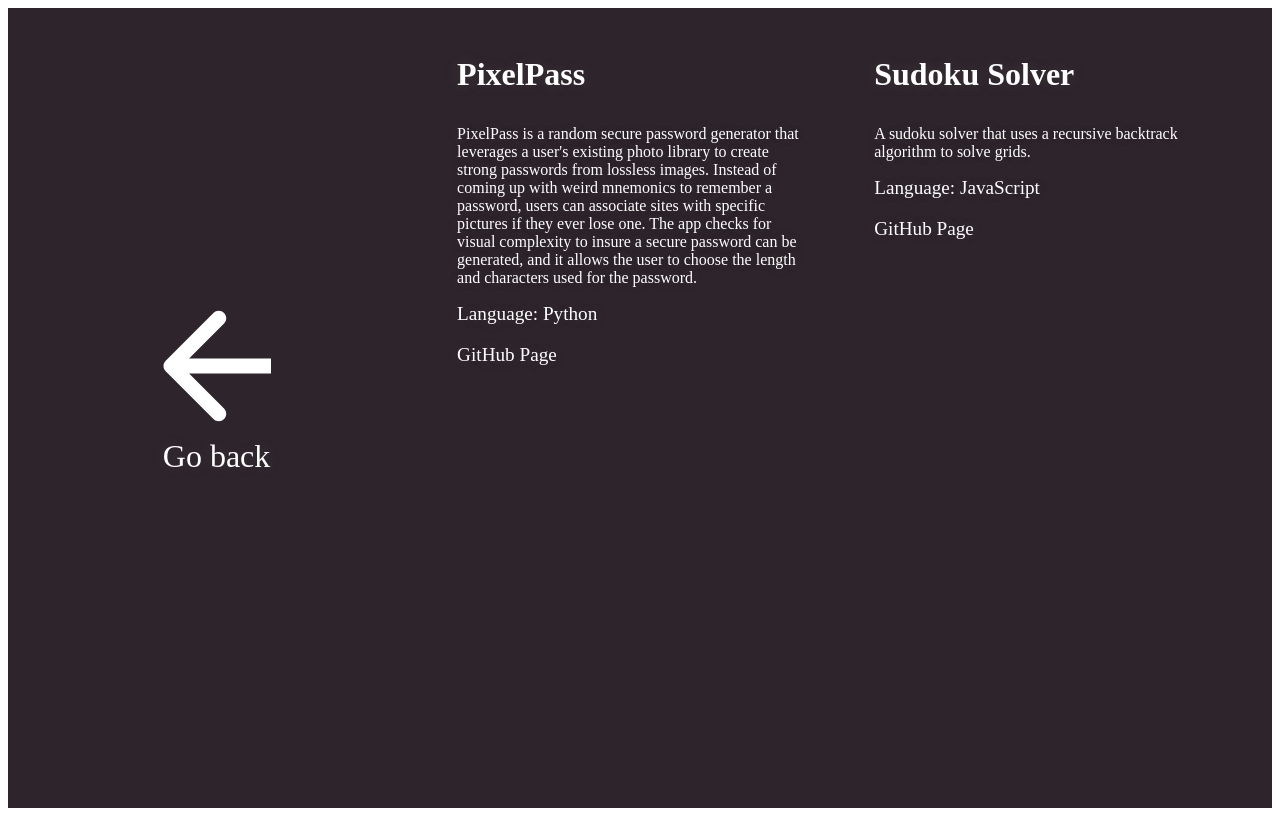
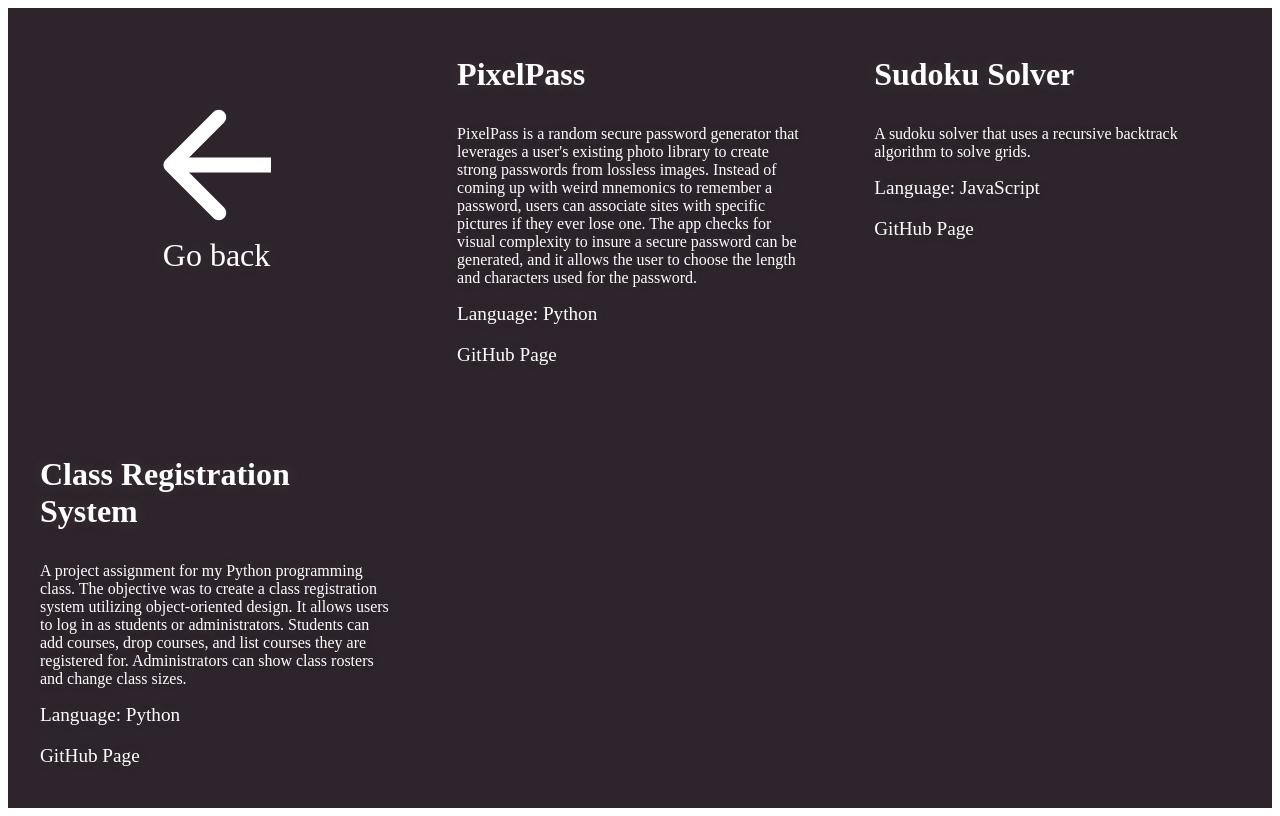
Before and after one commit to erelsop/portfolio, a Gatsby site: page /portfolio in a window 1280 px wide. Built offline with nearby package versions, Linux system fonts and the light colour scheme; Gatsby itself is replaced by a stand-in of ours.

Commit message:
Add item to portfolio

```diff
--- a/public/chunk-map.json
+++ b/public/chunk-map.json
@@ -1 +1 @@
-{"polyfill":["/polyfill-82df740e7cad994d0af0.js"],"app":["/app-e744ded02b81f9fee0a1.js"],"component---src-pages-404-js":["/component---src-pages-404-js-d54faedc94898366c7bc.js"],"component---src-pages-blog-js":["/component---src-pages-blog-js-6151cfb77add8c8fa8d4.js"],"component---src-pages-index-js":["/component---src-pages-index-js-2623b44635e9703cfdff.js"],"component---src-pages-portfolio-js":["/component---src-pages-portfolio-js-e90a4083d14391396b9a.js"]}
+{"polyfill":["/polyfill-82df740e7cad994d0af0.js"],"app":["/app-e744ded02b81f9fee0a1.js"],"component---src-pages-404-js":["/component---src-pages-404-js-d54faedc94898366c7bc.js"],"component---src-pages-blog-js":["/component---src-pages-blog-js-6151cfb77add8c8fa8d4.js"],"component---src-pages-index-js":["/component---src-pages-index-js-2623b44635e9703cfdff.js"],"component---src-pages-portfolio-js":["/component---src-pages-portfolio-js-11fa3b99774b3c636fd3.js"]}
--- a/public/page-data/app-data.json
+++ b/public/page-data/app-data.json
@@ -1 +1 @@
-{"webpackCompilationHash":"7d375d68a2afccb6cce4"}
+{"webpackCompilationHash":"c3114f530d36507b6c3e"}
--- a/src/pages/portfolio.js
+++ b/src/pages/portfolio.js
@@ -48,6 +48,26 @@
           GitHub Page
         </a>
       </section>
+      <section className="portfolio-item-container">
+        <h1 className="item-title">Class Registration System</h1>
+        <p className="item-description">
+          A project assignment for my Python programming class. The objective
+          was to create a class registration system utilizing object-oriented
+          design. It allows users to log in as students or administrators.
+          Students can add courses, drop courses, and list courses they are
+          registered for. Administrators can show class rosters and change class
+          sizes.
+        </p>
+        <p className="item-language">Language: Python</p>
+        <a
+          href="https://github.com/erelsop/class-registration-system"
+          className="item-link"
+          target="_blank"
+          rel="noreferrer"
+        >
+          GitHub Page
+        </a>
+      </section>
     </section>
   )
 }
--- a/src/styles/portfolio.css
+++ b/src/styles/portfolio.css
@@ -53,7 +53,7 @@
   font-size: 1.2rem;
 }
 
-@media only screen and (max-width: 800px) {
+@media only screen and (max-width: 1200px) {
   .portfolio-section {
     grid-template-columns: 100%;
     display: block;
```
Also changed, not shown: public/404.html (+1 -1 lines), public/404/index.html (+1 -1 lines), public/blog/index.html (+1 -1 lines), public/index.html (+1 -1 lines), public/portfolio/index.html (+1 -1 lines), public/webpack.stats.json (+1 -1 lines), 6 other files.
